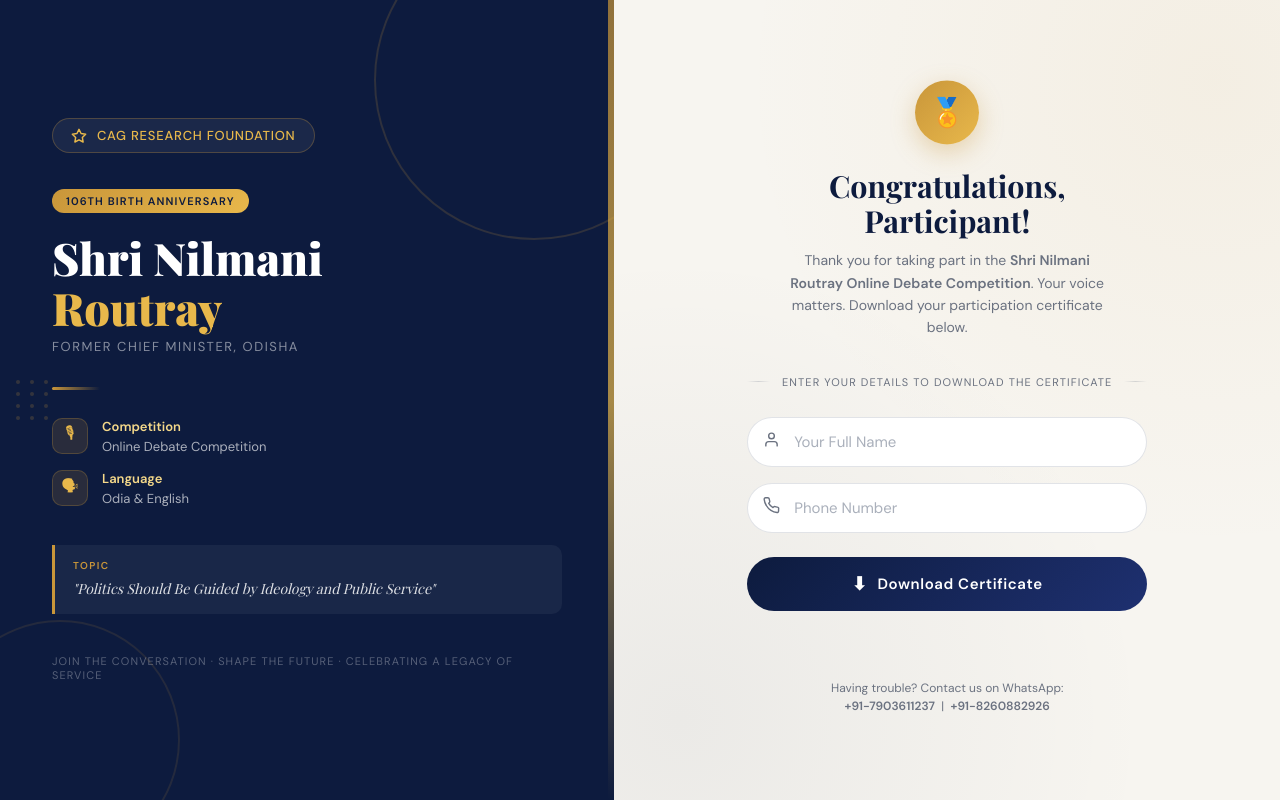
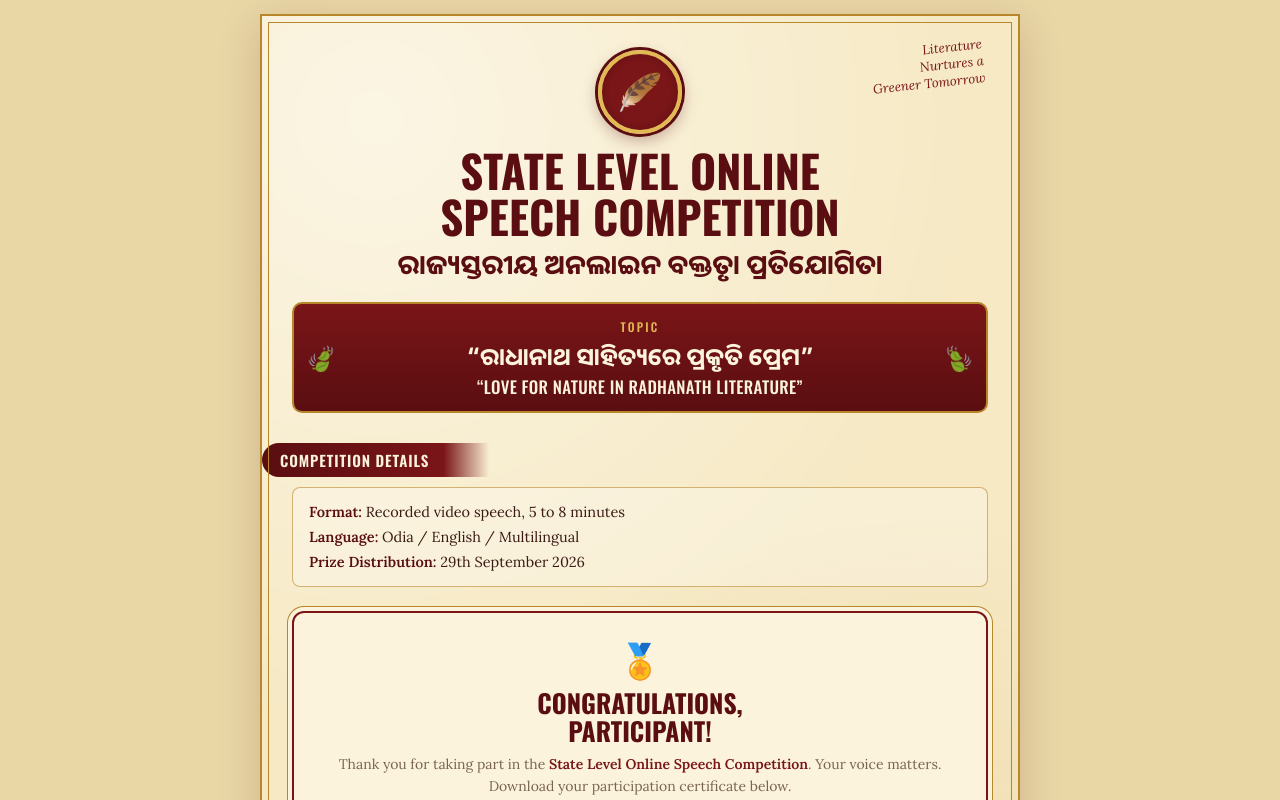
Before and after one commit to truptimuley/cag-online-debate-competition-results, a plain HTML site: page index.html in a window 1280 px wide. Shown: the top 800 px of the page. Drawn offline with nearby package versions, Linux system fonts and the light colour scheme.

Commit message:
Update index.html

```diff
--- a/index.html
+++ b/index.html
@@ -3,531 +3,312 @@
   <head>
     <meta charset="UTF-8" />
     <meta name="viewport" content="width=device-width, initial-scale=1.0" />
-    <title>Certificate Download - Shri Nilmani Routray Debate Competition</title>
+    <title>Certificate Download - State Level Online Speech Competition</title>
     <link rel="preconnect" href="https://fonts.googleapis.com" />
     <link rel="preconnect" href="https://fonts.gstatic.com" crossorigin />
-    <link href="https://fonts.googleapis.com/css2?family=Playfair+Display:wght@400;700;900&family=DM+Sans:wght@300;400;500;600&display=swap" rel="stylesheet" />
+    <link href="https://fonts.googleapis.com/css2?family=Oswald:wght@500;600;700&family=Lora:ital,wght@0,400;0,600;1,400;1,600&family=Noto+Sans+Oriya:wght@500;700&display=swap" rel="stylesheet" />
     <style>
       *, *::before, *::after { box-sizing: border-box; margin: 0; padding: 0; }
 
       :root {
-        --navy:     #0d1b3e;
-        --navy-mid: #142050;
-        --navy-light: #1e3070;
-        --gold:     #c9963a;
-        --gold-light: #e8b84b;
-        --gold-pale: #f5d98a;
-        --white:    #ffffff;
-        --off-white: #f7f5f0;
-        --text-dark: #1a1a2e;
-        --text-muted: #6b7280;
-        --success:  #22c55e;
-        --error:    #ef4444;
+        --maroon: #7a1518;
+        --maroon-dark: #5a0e11;
+        --gold: #b8862b;
+        --gold-light: #e2b954;
+        --parchment: #f6e9c4;
+        --parchment-light: #fbf3dc;
+        --ink: #3a1a14;
+        --muted: #7a6450;
       }
 
-      html, body {
-        height: 100%;
-        font-family: 'DM Sans', sans-serif;
+      html, body { min-height: 100%; }
+      body {
+        font-family: 'Lora', Georgia, serif;
+        color: var(--ink);
+        background: #e9d7a6;
+        padding: 14px;
       }
 
-      /* ── LAYOUT ─────────────────────────────────────── */
-      .page {
-        display: flex;
-        min-height: 100vh;
+      /* Poster frame */
+      .poster {
+        max-width: 760px;
+        margin: 0 auto;
+        background:
+          radial-gradient(circle at 15% 8%, rgba(255,255,255,.55), transparent 45%),
+          radial-gradient(circle at 90% 92%, rgba(184,134,43,.18), transparent 50%),
+          var(--parchment);
+        border: 2px solid var(--gold);
+        outline: 1px solid var(--gold);
+        outline-offset: -9px;
+        padding: 34px 30px 26px;
+        position: relative;
+        box-shadow: 0 10px 40px rgba(90,14,17,.18);
       }
 
-      /* LEFT PANEL */
-      .left {
-        flex: 0 0 48%;
-        background: var(--navy);
-        position: relative;
-        overflow: hidden;
-        display: flex;
-        flex-direction: column;
-        justify-content: center;
-        padding: 56px 52px;
-        color: var(--white);
+      .tagline-top {
+        position: absolute;
+        top: 26px; right: 34px;
+        font-style: italic;
+        font-size: 13px;
+        line-height: 1.3;
+        color: var(--maroon);
+        text-align: right;
+        transform: rotate(-6deg);
       }
 
-      /* Geometric accent shapes */
-      .left::before {
-        content: '';
-        position: absolute;
-        top: -80px; right: -80px;
-        width: 320px; height: 320px;
+      /* Seal */
+      .seal {
+        width: 84px; height: 84px;
+        margin: 0 auto 14px;
         border-radius: 50%;
-        border: 2px solid rgba(201,150,58,.18);
-        pointer-events: none;
-      }
-      .left::after {
-        content: '';
-        position: absolute;
-        bottom: -60px; left: -60px;
-        width: 240px; height: 240px;
-        border-radius: 50%;
-        border: 2px solid rgba(201,150,58,.12);
-        pointer-events: none;
+        background: radial-gradient(circle, var(--maroon) 55%, var(--maroon-dark) 100%);
+        border: 4px solid var(--gold-light);
+        box-shadow: 0 0 0 3px var(--maroon-dark), 0 6px 16px rgba(90,14,17,.35);
+        display: flex; align-items: center; justify-content: center;
+        font-size: 36px;
       }
 
-      .diagonal-stripe {
-        position: absolute;
-        top: 0; right: 0;
-        width: 6px; height: 100%;
-        background: linear-gradient(180deg, var(--gold) 0%, var(--gold-light) 50%, transparent 100%);
-        opacity: .7;
+      /* Title */
+      .title { text-align: center; }
+      .title h1 {
+        font-family: 'Oswald', sans-serif;
+        font-weight: 700;
+        font-size: clamp(1.8rem, 6vw, 2.8rem);
+        line-height: 1.02;
+        color: var(--maroon-dark);
+        text-transform: uppercase;
+      }
+      .title .odia {
+        font-family: 'Noto Sans Oriya', sans-serif;
+        font-weight: 700;
+        font-size: clamp(1.15rem, 4vw, 1.7rem);
+        color: var(--maroon-dark);
+        margin-top: 6px;
       }
 
-      .dot-grid {
-        position: absolute;
-        top: 50%; left: 16px;
-        transform: translateY(-50%);
-        display: grid;
-        grid-template-columns: repeat(3, 6px);
-        gap: 8px;
-        opacity: .2;
+      /* Topic ribbon */
+      .topic {
+        margin: 20px 0 8px;
+        text-align: center;
+        color: var(--parchment-light);
+        background: linear-gradient(180deg, var(--maroon) 0%, var(--maroon-dark) 100%);
+        border: 2px solid var(--gold);
+        border-radius: 10px;
+        padding: 14px 18px 12px;
+        position: relative;
       }
-      .dot-grid span { width: 4px; height: 4px; border-radius: 50%; background: var(--gold); display: block; }
+      .topic::before, .topic::after {
+        content: '🍃';
+        position: absolute; top: 50%; transform: translateY(-50%);
+        font-size: 24px; opacity: .85;
+      }
+      .topic::before { left: 12px; }
+      .topic::after  { right: 12px; transform: translateY(-50%) scaleX(-1); }
+      .topic .label {
+        font-family: 'Oswald', sans-serif;
+        font-size: 12px; letter-spacing: .18em;
+        color: var(--gold-light);
+      }
+      .topic .t-odia {
+        font-family: 'Noto Sans Oriya', sans-serif;
+        font-weight: 700;
+        font-size: clamp(1.1rem, 3.6vw, 1.5rem);
+        margin: 4px 0 2px;
+      }
+      .topic .t-en {
+        font-family: 'Oswald', sans-serif;
+        font-weight: 500;
+        font-size: clamp(.85rem, 2.6vw, 1.05rem);
+        letter-spacing: .02em;
+        text-transform: uppercase;
+      }
 
-      /* Logo / org */
-      .org-badge {
-        display: inline-flex;
-        align-items: center;
-        gap: 10px;
-        background: rgba(255,255,255,.06);
-        border: 1px solid rgba(201,150,58,.3);
-        border-radius: 40px;
-        padding: 8px 18px;
-        font-size: 13px;
-        font-weight: 500;
+      /* Maroon section bars */
+      .bar {
+        display: inline-block;
+        font-family: 'Oswald', sans-serif;
+        font-weight: 600;
         letter-spacing: .06em;
         text-transform: uppercase;
-        color: var(--gold-light);
-        margin-bottom: 36px;
-        width: fit-content;
-      }
-      .org-badge svg { flex-shrink: 0; }
-
-      .anniversary-tag {
-        display: inline-block;
-        background: linear-gradient(135deg, var(--gold) 0%, var(--gold-light) 100%);
-        color: var(--navy);
-        font-size: 11px;
-        font-weight: 700;
-        letter-spacing: .1em;
-        text-transform: uppercase;
-        padding: 5px 14px;
-        border-radius: 20px;
-        margin-bottom: 20px;
-        width: fit-content;
+        font-size: 15px;
+        color: var(--parchment-light);
+        background: linear-gradient(90deg, var(--maroon-dark), var(--maroon) 80%, transparent);
+        padding: 6px 60px 6px 18px;
+        border-radius: 30px 0 0 30px;
+        margin: 22px 0 10px -30px;
       }
 
-      .left h1 {
-        font-family: 'Playfair Display', serif;
-        font-size: clamp(2rem, 3.5vw, 3rem);
-        font-weight: 900;
+      .info-box {
+        border: 1px solid rgba(184,134,43,.6);
+        border-radius: 8px;
+        padding: 12px 16px;
+        background: rgba(255,255,255,.28);
+        font-size: 14.5px;
+        line-height: 1.7;
+      }
+      .info-box b { color: var(--maroon-dark); font-weight: 600; }
+
+      /* Form */
+      .form-card {
+        margin-top: 24px;
+        background: var(--parchment-light);
+        border: 2px solid var(--maroon);
+        border-radius: 12px;
+        padding: 26px 24px 22px;
+        box-shadow: 0 0 0 4px var(--parchment-light), 0 0 0 5px var(--gold);
+      }
+      .congrats-header { text-align: center; margin-bottom: 18px; }
+      .medal-icon { font-size: 34px; margin-bottom: 6px; }
+      .congrats-header h2 {
+        font-family: 'Oswald', sans-serif;
+        font-weight: 700;
+        text-transform: uppercase;
+        font-size: 1.6rem;
+        color: var(--maroon-dark);
         line-height: 1.1;
-        color: var(--white);
-        margin-bottom: 6px;
+        margin-bottom: 8px;
       }
-      .left h1 span { color: var(--gold-light); }
+      .congrats-header p { font-size: 14px; color: var(--muted); line-height: 1.6; }
+      .congrats-header strong { color: var(--maroon); }
 
-      .subtitle {
-        font-size: 13px;
-        letter-spacing: .12em;
-        text-transform: uppercase;
-        color: rgba(255,255,255,.5);
-        margin-bottom: 32px;
-        font-weight: 400;
+      .section-divider {
+        display: flex; align-items: center; gap: 10px;
+        margin: 18px 0;
+        font-style: italic; font-size: 13px; color: var(--muted);
+        text-align: center;
+      }
+      .section-divider::before, .section-divider::after {
+        content: ''; flex: 1; height: 1px; background: var(--gold);
       }
 
-      .gold-divider {
-        width: 48px;
-        height: 3px;
-        background: linear-gradient(90deg, var(--gold), transparent);
-        border-radius: 2px;
-        margin-bottom: 28px;
+      .field-group { display: flex; flex-direction: column; gap: 14px; margin-bottom: 20px; }
+      .field-wrap { position: relative; display: flex; flex-direction: column; }
+      .field-icon {
+        position: absolute; left: 16px; top: 50%; transform: translateY(-50%);
+        color: var(--maroon); pointer-events: none; display: flex;
       }
-
-      /* Event info pills */
-      .info-block {
-        display: flex;
-        flex-direction: column;
-        gap: 14px;
-        margin-bottom: 36px;
-      }
-
-      .info-row {
-        display: flex;
-        align-items: flex-start;
-        gap: 14px;
-      }
-
-      .info-icon {
-        width: 36px; height: 36px;
-        border-radius: 10px;
-        background: rgba(201,150,58,.15);
-        border: 1px solid rgba(201,150,58,.25);
-        display: flex; align-items: center; justify-content: center;
-        flex-shrink: 0;
-        color: var(--gold-light);
-        font-size: 16px;
-      }
-
-      .info-text strong {
-        display: block;
-        font-size: 13px;
-        color: var(--gold-pale);
-        font-weight: 600;
-        margin-bottom: 2px;
-      }
-
-      .info-text p {
-        font-size: 13px;
-        color: rgba(255,255,255,.65);
-        line-height: 1.5;
-      }
-
-      /* Topic box */
-      .topic-box {
-        background: rgba(255,255,255,.05);
-        border-left: 3px solid var(--gold);
-        border-radius: 0 10px 10px 0;
-        padding: 14px 18px;
-        margin-bottom: 32px;
-      }
-      .topic-label {
-        font-size: 10px;
-        letter-spacing: .14em;
-        text-transform: uppercase;
-        color: var(--gold);
-        font-weight: 700;
-        margin-bottom: 6px;
-      }
-      .topic-box p {
-        font-size: 14px;
-        color: rgba(255,255,255,.85);
-        line-height: 1.55;
-        font-style: italic;
-        font-family: 'Playfair Display', serif;
-      }
-
-      .tagline {
-        font-size: 11px;
-        letter-spacing: .1em;
-        text-transform: uppercase;
-        color: rgba(255,255,255,.3);
-        margin-top: 8px;
-      }
-
-      /* RIGHT PANEL */
-      .right {
-        flex: 1;
-        background: var(--off-white);
-        display: flex;
-        align-items: center;
-        justify-content: center;
-        padding: 56px 48px;
-        position: relative;
-      }
-
-      .right::before {
-        content: '';
-        position: absolute;
-        top: 0; left: 0; right: 0; bottom: 0;
-        background:
-          radial-gradient(circle at 90% 10%, rgba(201,150,58,.07) 0%, transparent 50%),
-          radial-gradient(circle at 10% 90%, rgba(13,27,62,.05) 0%, transparent 50%);
-        pointer-events: none;
-      }
-
-      .form-card {
-        width: 100%;
-        max-width: 400px;
-        position: relative;
-        z-index: 1;
-      }
-
-      /* Congrats header */
-      .congrats-header {
-        text-align: center;
-        margin-bottom: 36px;
-      }
-
-      .medal-icon {
-        width: 64px; height: 64px;
-        background: linear-gradient(135deg, var(--gold) 0%, var(--gold-light) 100%);
-        border-radius: 50%;
-        display: flex; align-items: center; justify-content: center;
-        font-size: 28px;
-        margin: 0 auto 20px;
-        box-shadow: 0 8px 24px rgba(201,150,58,.35);
-        animation: float 3s ease-in-out infinite;
-      }
-
-      @keyframes float {
-        0%, 100% { transform: translateY(0); }
-        50%       { transform: translateY(-6px); }
-      }
-
-      .congrats-header h2 {
-        font-family: 'Playfair Display', serif;
-        font-size: 1.9rem;
-        font-weight: 700;
-        color: var(--navy);
-        line-height: 1.15;
-        margin-bottom: 10px;
-      }
-
-      .congrats-header p {
-        font-size: 14px;
-        color: var(--text-muted);
-        line-height: 1.6;
-        max-width: 320px;
-        margin: 0 auto;
-      }
-
-      /* Thin divider */
-      .section-divider {
-        display: flex;
-        align-items: center;
-        gap: 12px;
-        margin: 28px 0;
-      }
-      .section-divider::before,
-      .section-divider::after {
-        content: '';
-        flex: 1;
-        height: 1px;
-        background: linear-gradient(90deg, transparent, rgba(13,27,62,.15), transparent);
-      }
-      .section-divider span {
-        font-size: 11px;
-        letter-spacing: .1em;
-        text-transform: uppercase;
-        color: var(--text-muted);
-        white-space: nowrap;
-      }
-
-      /* Form fields */
-      .field-group {
-        display: flex;
-        flex-direction: column;
-        gap: 16px;
-        margin-bottom: 24px;
-      }
-
-      .field-wrap {
-        position: relative;
-      }
-
-      .field-icon {
-        position: absolute;
-        left: 16px;
-        top: 50%;
-        transform: translateY(-50%);
-        color: var(--text-muted);
-        font-size: 16px;
-        pointer-events: none;
-        transition: color .2s;
-      }
-
       .field-wrap input {
         width: 100%;
         padding: 14px 18px 14px 46px;
-        border: 1.5px solid rgba(13,27,62,.12);
+        border: 1.5px solid var(--gold);
         border-radius: 50px;
         font-size: 15px;
-        font-family: 'DM Sans', sans-serif;
-        font-weight: 400;
-        color: var(--text-dark);
-        background: var(--white);
+        font-family: 'Lora', serif;
+        color: var(--ink);
+        background: #fffdf5;
         outline: none;
         transition: border-color .2s, box-shadow .2s;
         -webkit-appearance: none;
       }
-
-      .field-wrap input::placeholder { color: #aab0bb; }
-
+      .field-wrap input::placeholder { color: #a8957c; }
       .field-wrap input:focus {
-        border-color: var(--navy);
-        box-shadow: 0 0 0 4px rgba(13,27,62,.08);
+        border-color: var(--maroon);
+        box-shadow: 0 0 0 4px rgba(122,21,24,.12);
       }
 
-      .field-wrap input:focus + .field-icon,
-      .field-wrap:focus-within .field-icon { color: var(--navy); }
-
-      /* Reorder so icon is after input in DOM but visually before */
-      .field-wrap { display: flex; flex-direction: column; }
-      .field-wrap input { order: 1; }
-      .field-icon { order: 0; position: absolute; }
-
-      /* Submit button */
       .btn-download {
         width: 100%;
         padding: 15px 24px;
-        background: linear-gradient(135deg, var(--navy) 0%, var(--navy-light) 100%);
-        color: var(--white);
-        border: none;
+        background: linear-gradient(180deg, var(--gold-light) 0%, var(--gold) 100%);
+        color: var(--maroon-dark);
+        border: 2px solid var(--maroon-dark);
         border-radius: 50px;
-        font-size: 15px;
-        font-weight: 600;
-        font-family: 'DM Sans', sans-serif;
-        letter-spacing: .04em;
+        font-family: 'Oswald', sans-serif;
+        font-size: 17px; font-weight: 600;
+        letter-spacing: .08em; text-transform: uppercase;
         cursor: pointer;
+        display: flex; align-items: center; justify-content: center; gap: 10px;
         transition: transform .2s, box-shadow .2s, opacity .2s;
-        display: flex;
-        align-items: center;
-        justify-content: center;
-        gap: 10px;
-        position: relative;
-        overflow: hidden;
       }
-
-      .btn-download::before {
-        content: '';
-        position: absolute;
-        inset: 0;
-        background: linear-gradient(135deg, rgba(201,150,58,.2) 0%, transparent 60%);
-        opacity: 0;
-        transition: opacity .3s;
-      }
-
-      .btn-download:hover:not(:disabled) { transform: translateY(-2px); box-shadow: 0 12px 32px rgba(13,27,62,.3); }
-      .btn-download:hover:not(:disabled)::before { opacity: 1; }
-      .btn-download:active:not(:disabled) { transform: translateY(0); }
+      .btn-download:hover:not(:disabled) { transform: translateY(-2px); box-shadow: 0 8px 20px rgba(90,14,17,.3); }
+      .btn-download:focus-visible { outline: 3px solid var(--maroon); outline-offset: 3px; }
       .btn-download:disabled { opacity: .7; cursor: not-allowed; }
-
       .btn-icon { font-size: 18px; }
 
-      /* Spinner */
       .spinner {
         width: 18px; height: 18px;
-        border: 2px solid rgba(255,255,255,.3);
-        border-top-color: var(--white);
+        border: 2px solid rgba(90,14,17,.3);
+        border-top-color: var(--maroon-dark);
         border-radius: 50%;
         animation: spin .7s linear infinite;
         display: none;
       }
       @keyframes spin { to { transform: rotate(360deg); } }
 
-      /* Message area */
-      #message {
+      #message { margin-top: 16px; min-height: 28px; text-align: center; }
+      .msg {
+        display: inline-flex; align-items: center; gap: 8px;
+        padding: 9px 18px; border-radius: 40px;
+        font-size: 14px; font-weight: 600;
+      }
+      .msg.success { background: rgba(34,120,60,.1); color: #166534; border: 1px solid rgba(34,120,60,.35); }
+      .msg.error   { background: rgba(185,28,28,.08); color: #b91c1c; border: 1px solid rgba(185,28,28,.3); }
+      .msg.loading { background: rgba(122,21,24,.07); color: var(--maroon); border: 1px solid rgba(122,21,24,.25); }
+
+      /* Enquiries */
+      .enq-bar {
+        display: block; width: fit-content;
+        margin: 22px auto 10px;
+        font-family: 'Oswald', sans-serif; font-weight: 600;
+        letter-spacing: .08em; text-transform: uppercase; font-size: 15px;
+        color: var(--parchment-light);
+        background: var(--maroon);
+        padding: 6px 30px; border-radius: 30px;
+      }
+      .note { text-align: center; font-size: 13.5px; color: var(--ink); line-height: 1.7; }
+      .note strong { color: var(--maroon-dark); }
+
+      .footer-line {
         margin-top: 18px;
-        min-height: 28px;
         text-align: center;
+        font-family: 'Oswald', sans-serif;
+        font-size: 12px; letter-spacing: .1em;
+        color: var(--muted);
+        text-transform: uppercase;
+        border-top: 1px solid var(--gold);
+        padding-top: 12px;
       }
 
-      .msg {
-        display: inline-flex;
-        align-items: center;
-        gap: 8px;
-        padding: 10px 20px;
-        border-radius: 40px;
-        font-size: 14px;
-        font-weight: 500;
-        animation: msgIn .3s ease;
-      }
-      @keyframes msgIn {
-        from { opacity: 0; transform: translateY(6px); }
-        to   { opacity: 1; transform: translateY(0); }
-      }
-
-      .msg.success { background: rgba(34,197,94,.1); color: #15803d; border: 1px solid rgba(34,197,94,.25); }
-      .msg.error   { background: rgba(239,68,68,.08); color: #dc2626; border: 1px solid rgba(239,68,68,.2); }
-      .msg.loading { background: rgba(13,27,62,.06); color: var(--navy); border: 1px solid rgba(13,27,62,.12); }
-
-      /* Note */
-      .note {
-        text-align: center;
-        font-size: 12px;
-        color: var(--text-muted);
-        margin-top: 22px;
-        line-height: 1.5;
-      }
-
-      /* ── MOBILE ─────────────────────────────────────── */
-      @media (max-width: 768px) {
-        .page { flex-direction: column; }
-
-        .left {
-          flex: none;
-          padding: 40px 28px 36px;
-        }
-
-        .left h1 { font-size: 1.75rem; }
-
-        .right {
-          padding: 40px 24px 52px;
-        }
-
-        .form-card { max-width: 100%; }
-      }
-
-      @media (max-width: 480px) {
-        .left { padding: 32px 22px 28px; }
-        .right { padding: 32px 18px 48px; }
-        .congrats-header h2 { font-size: 1.5rem; }
+      @media (max-width: 520px) {
+        body { padding: 8px; }
+        .poster { padding: 26px 18px 20px; }
+        .tagline-top { position: static; transform: none; text-align: center; margin-bottom: 10px; }
+        .bar { margin-left: -18px; }
+        .topic::before, .topic::after { display: none; }
+        .form-card { padding: 22px 16px 18px; }
       }
     </style>
   </head>
   <body>
-    <div class="page">
+    <main class="poster">
+      <p class="tagline-top">Literature<br />Nurtures a<br />Greener Tomorrow</p>
 
-      <!-- ═══ LEFT ═══ -->
-      <section class="left" aria-label="Event information">
-        <div class="diagonal-stripe"></div>
-        <div class="dot-grid">
-          <span></span><span></span><span></span>
-          <span></span><span></span><span></span>
-          <span></span><span></span><span></span>
-          <span></span><span></span><span></span>
+      <div class="seal" aria-hidden="true">🪶</div>
+
+      <header class="title">
+        <h1>State Level Online<br />Speech Competition</h1>
+        <p class="odia">ରାଜ୍ୟସ୍ତରୀୟ ଅନଲାଇନ ବକ୍ତୃତା ପ୍ରତିଯୋଗିତା</p>
+      </header>
+
+      <div class="topic">
+        <div class="label">TOPIC</div>
+        <div class="t-odia">“ରାଧାନାଥ ସାହିତ୍ୟରେ ପ୍ରକୃତି ପ୍ରେମ”</div>
+        <div class="t-en">“Love for Nature in Radhanath Literature”</div>
       </div>
 
-        <div class="org-badge">
-          <svg width="16" height="16" viewBox="0 0 24 24" fill="none" stroke="currentColor" stroke-width="2.2" stroke-linecap="round" stroke-linejoin="round"><polygon points="12 2 15.09 8.26 22 9.27 17 14.14 18.18 21.02 12 17.77 5.82 21.02 7 14.14 2 9.27 8.91 8.26 12 2"/></svg>
-          CAG Research Foundation
+      <div class="bar">Competition Details</div>
+      <div class="info-box">
+        <b>Format:</b> Recorded video speech, 5 to 8 minutes<br />
+        <b>Language:</b> Odia / English / Multilingual<br />
+        <b>Prize Distribution:</b> 29th September 2026
       </div>
 
-        <div class="anniversary-tag">106th Birth Anniversary</div>
-
-        <h1>Shri Nilmani<br /><span>Routray</span></h1>
-        <p class="subtitle">Former Chief Minister, Odisha</p>
-
-        <div class="gold-divider"></div>
-
-        <div class="info-block">
-          <div class="info-row">
-            <div class="info-icon">🎙</div>
-            <div class="info-text">
-              <strong>Competition</strong>
-              <p>Online Debate Competition</p>
-            </div>
-          </div>
-          <div class="info-row">
-            <div class="info-icon">🗣</div>
-            <div class="info-text">
-              <strong>Language</strong>
-              <p>Odia &amp; English</p>
-            </div>
-          </div>
-        </div>
-
-        <div class="topic-box">
-          <div class="topic-label">Topic</div>
-          <p>"Politics Should Be Guided by Ideology and Public Service"</p>
-        </div>
-
-        <p class="tagline">Join the Conversation · Shape the Future · Celebrating a Legacy of Service</p>
-      </section>
-
-      <section class="right" aria-label="Certificate download">
-        <div class="form-card">
-
+      <section class="form-card" aria-label="Certificate download">
         <div class="congrats-header">
           <div class="medal-icon" aria-hidden="true">🏅</div>
           <h2>Congratulations,<br />Participant!</h2>
           <p>
-              Thank you for taking part in the <strong>Shri Nilmani Routray Online Debate Competition</strong>. Your voice matters. Download your participation certificate below.
+            Thank you for taking part in the <strong>State Level Online Speech Competition</strong>. Your voice matters. Download your participation certificate below.
           </p>
         </div>
 
@@ -558,15 +339,16 @@
         </button>
 
         <div id="message"></div>
+      </section>
 
+      <span class="enq-bar">For Enquiries</span>
       <p class="note">
         Having trouble? Contact us on WhatsApp:<br />
-            <strong>+91-7903611237</strong> &nbsp;|&nbsp; <strong>+91-8260882926</strong>
+        <strong>Ravi: +91-7903611237</strong> &nbsp;|&nbsp; <strong>Chidananda: +91-8260882926</strong>
       </p>
-        </div>
-      </section>
 
-    </div>
+      <p class="footer-line">People &nbsp;|&nbsp; Literature &nbsp;|&nbsp; Nature &nbsp;|&nbsp; A Better Tomorrow</p>
+    </main>
 
     <script>
       function checkDatabase() {
```
Lines whose indentation alone changed are shown as unchanged.
